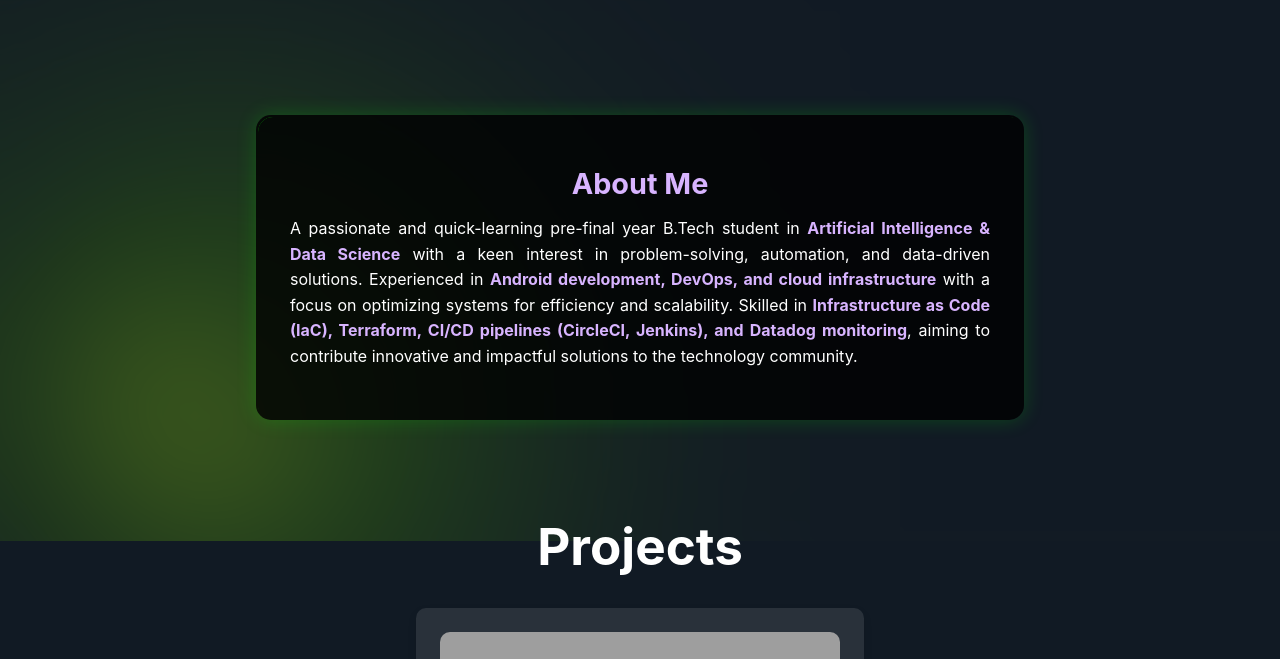
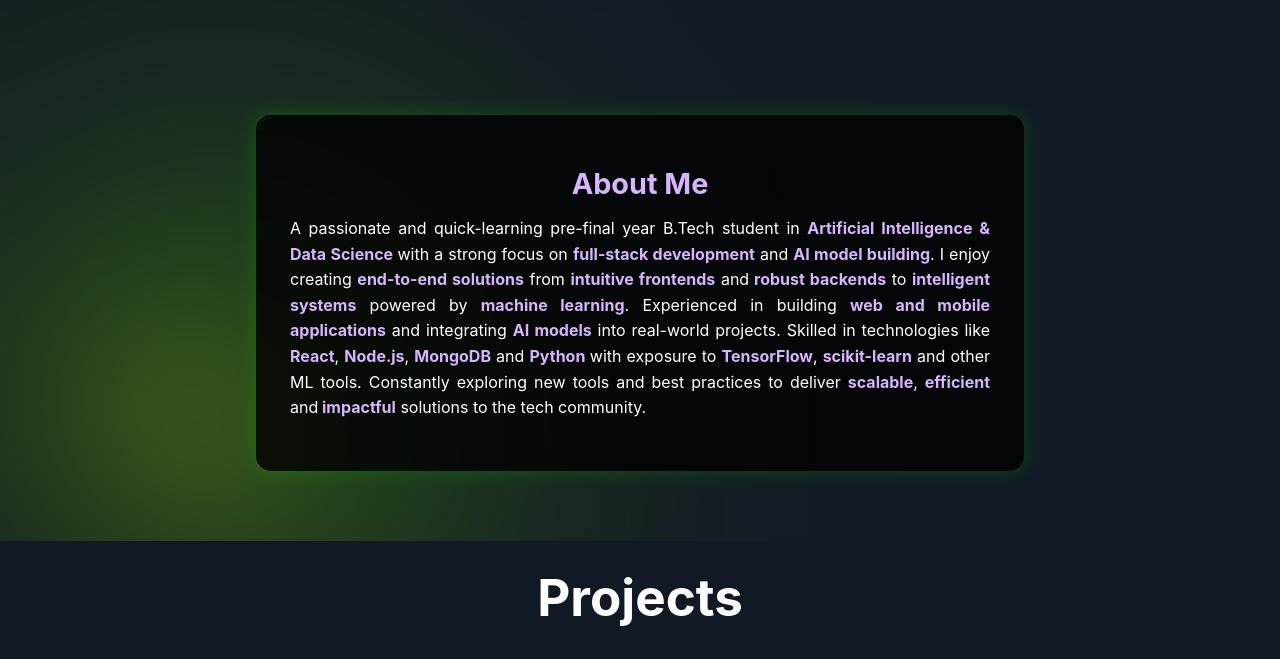
Before and after one commit to Ganesh-M01/Portfolio, a React (Vite) app: page / in a window 1280 px wide. Shown: the part 749-1408 px from the top of the page. Built offline with nearby package versions, Linux system fonts and the light colour scheme; grey boxes are pictures that could not be loaded.

Commit message:
About Me Updated

```diff
--- a/src/pages/about.tsx
+++ b/src/pages/about.tsx
@@ -6,7 +6,15 @@ const About = () => {
       <div className="card">
         <h1>About Me</h1>
         <p>
-          A passionate and quick-learning pre-final year B.Tech student in <span>Artificial Intelligence & Data Science</span> with a keen interest in problem-solving, automation, and data-driven solutions. Experienced in <span>Android development, DevOps, and cloud infrastructure</span> with a focus on optimizing systems for efficiency and scalability. Skilled in <span>Infrastructure as Code (IaC), Terraform, CI/CD pipelines (CircleCI, Jenkins), and Datadog monitoring</span>, aiming to contribute innovative and impactful solutions to the technology community.
+          A passionate and quick-learning pre-final year B.Tech student in <span>Artificial Intelligence & Data Science </span>
+          with a strong focus on <span>full-stack development</span> and <span>AI model building</span>.
+          I enjoy creating <span>end-to-end solutions</span> from <span>intuitive frontends</span> and
+          <span> robust backends</span> to <span>intelligent systems</span> powered by <span>machine learning</span>.
+          Experienced in building <span>web and mobile applications</span> and integrating <span>AI models</span> into real-world projects.
+          Skilled in technologies like <span>React</span>, <span>Node.js</span>, <span>MongoDB</span> and <span>Python </span>
+          with exposure to <span>TensorFlow</span>, <span>scikit-learn</span> and other ML tools.
+          Constantly exploring new tools and best practices to deliver <span>scalable</span>, <span>efficient</span> and
+          <span> impactful</span> solutions to the tech community.
         </p>
       </div>
     </AboutWrapper>
```
